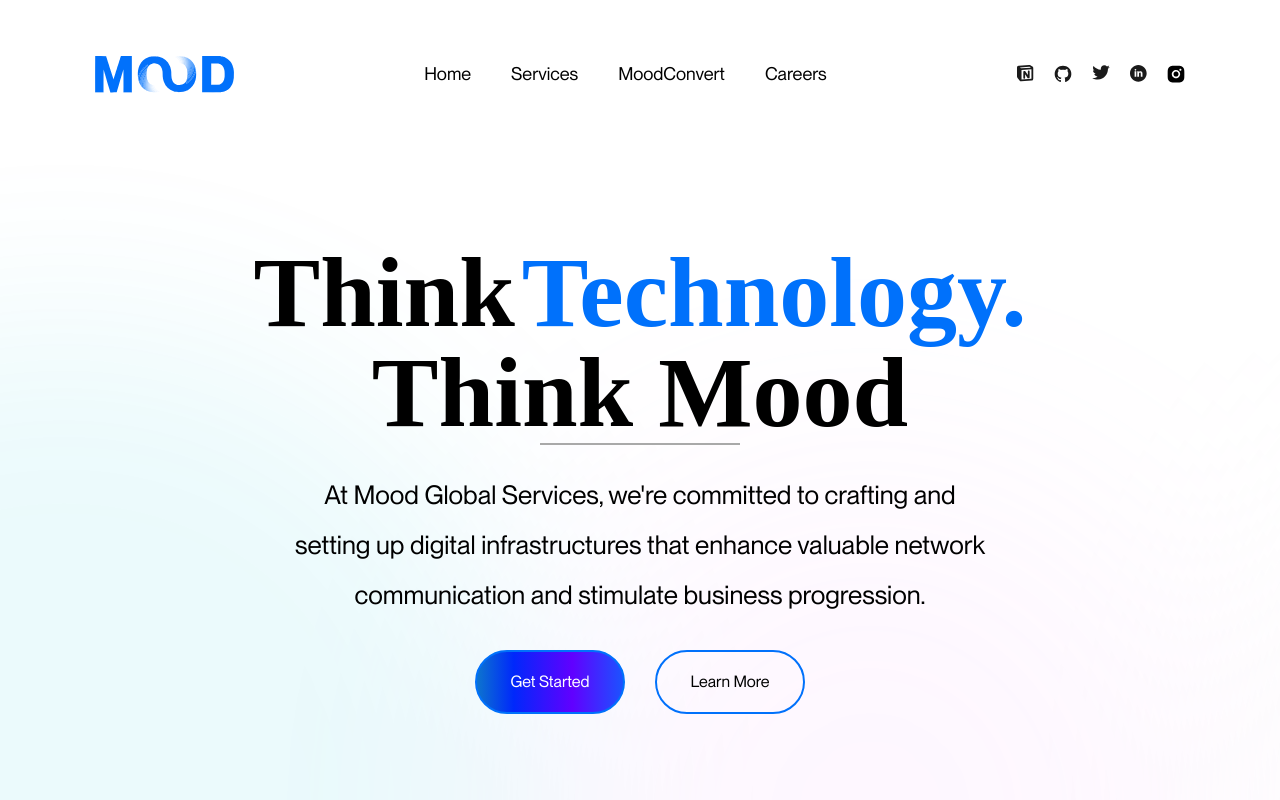
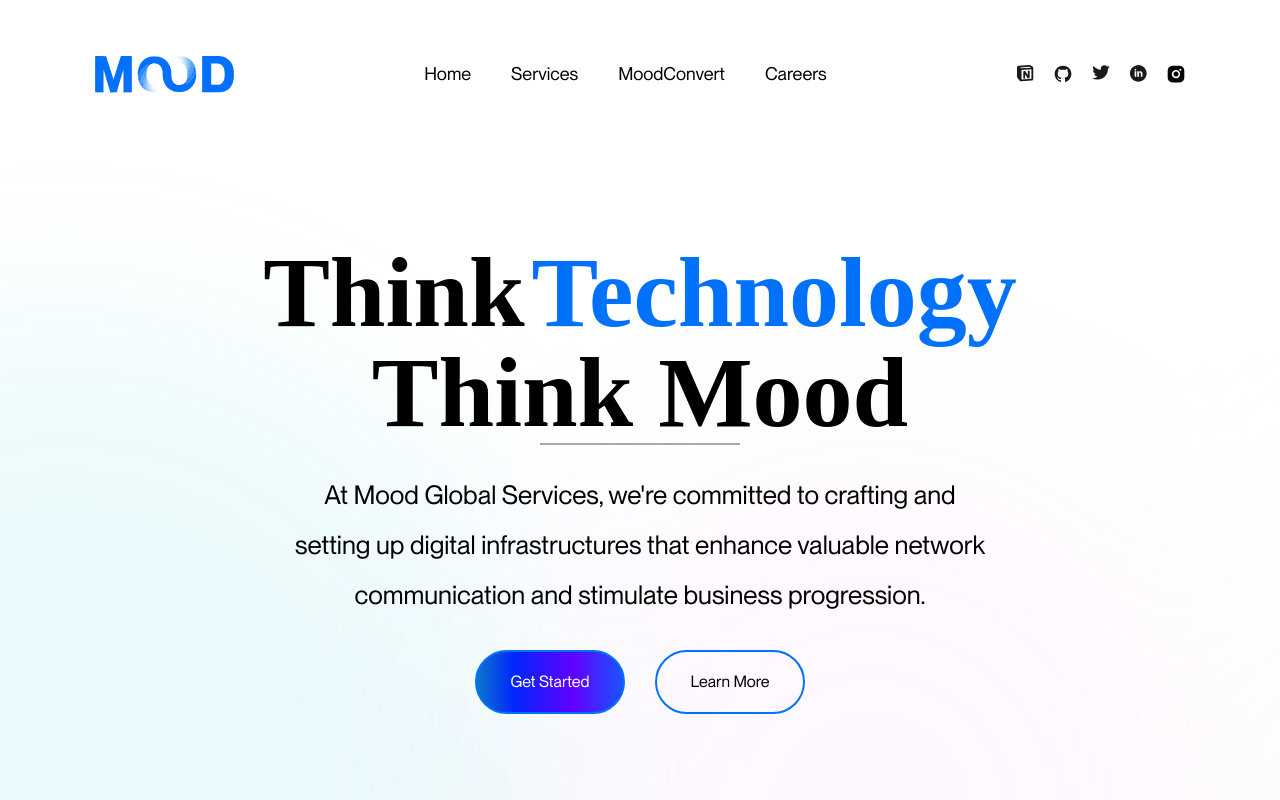
Before and after one commit to omeaag/mgs-website, a Next.js app: page / in a window 1280 px wide. Shown: the top 800 px of the page. Built offline with nearby package versions, Linux system fonts and the light colour scheme; a web font is replaced by a local one.

Commit message:
fix homeshaping point bug

```diff
--- a/Components/HomeShapingFuture.jsx
+++ b/Components/HomeShapingFuture.jsx
@@ -12,7 +12,7 @@ const SlotMachineWrapper = styled.div`
 const WordWrapper = styled(animated.div)`
     margin: 0 0px;
 `;
-const words = ['Blockchain.', 'Development.', 'Technology.', 'Design.'];
+const words = ['Blockchain.', 'Development', 'Technology', 'Design'];
 
 export default function HomeShapingFuture() {
  const [index, setIndex] = useState(0);
```
